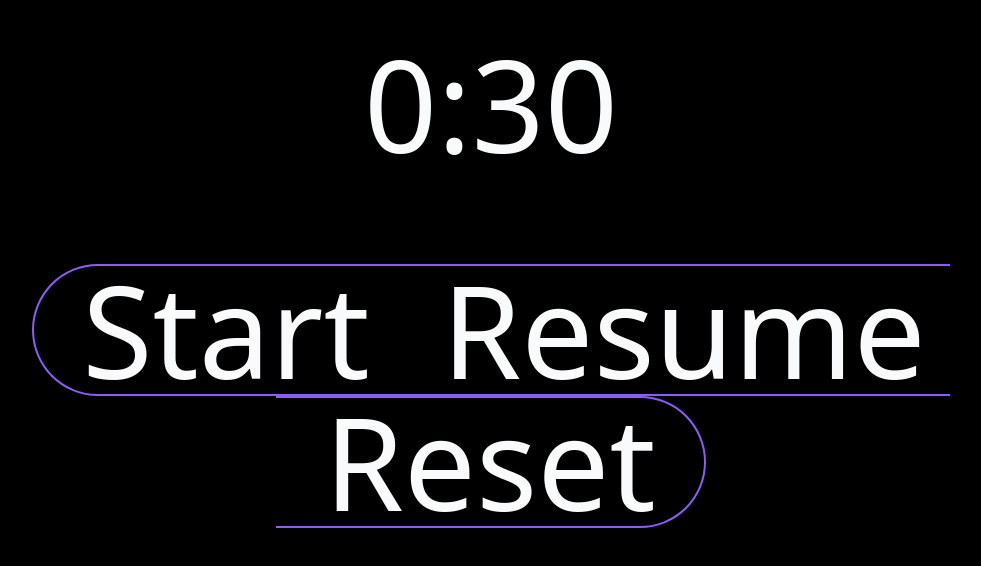
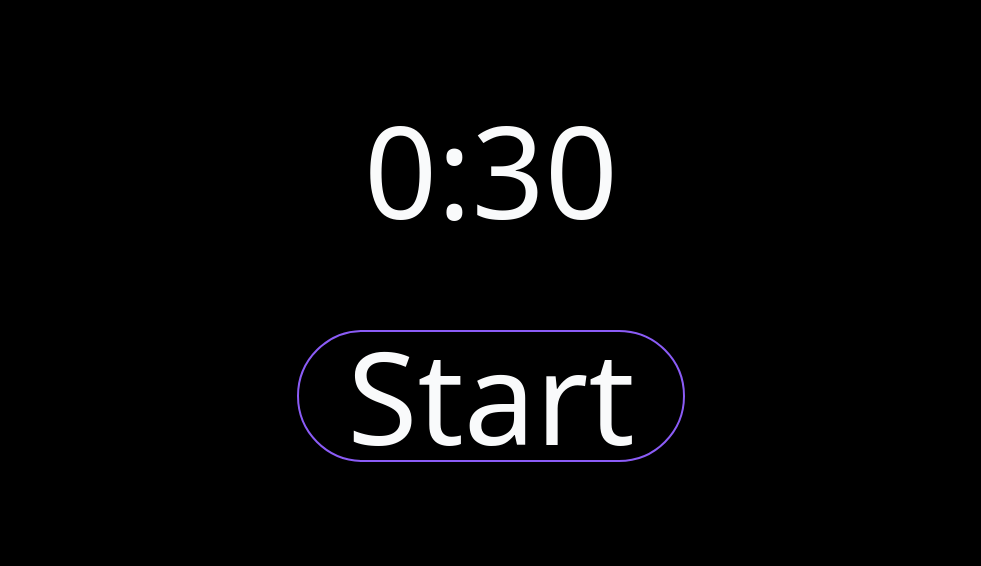
Before and after one commit to iamharshdabas/stopwatch, a React (Vite) app: page / in a window 1280 px wide. Shown: the part 164-730 px from the top of the page, without its empty margins (149-1130 px from the left). Built offline with nearby package versions, Linux system fonts and the light colour scheme.

Commit message:
ADD: start button appears when time is at initial duration

```diff
--- a/src/Timer.jsx
+++ b/src/Timer.jsx
@@ -7,12 +7,20 @@ const Timer = (props) => {
   const time = new Date()
   const expiryTime = time.setSeconds(time.getSeconds() + props.duration)
 
-  const { seconds, minutes, isRunning, start, pause, resume, restart } =
-    useTimer({
-      expiryTimestamp: expiryTime,
-      autoStart: false,
-      onExpire: () => alertSound.play(),
-    })
+  const {
+    seconds,
+    minutes,
+    isRunning,
+    totalSeconds,
+    start,
+    pause,
+    resume,
+    restart,
+  } = useTimer({
+    expiryTimestamp: expiryTime,
+    autoStart: false,
+    onExpire: () => alertSound.play(),
+  })
 
   return (
     <div className='text-9xl text-center'>
@@ -30,30 +38,23 @@ const Timer = (props) => {
         ) : (
           ''
         )}
-        {/* TODO: make start appear when time is at initial duration HINT: use totalSeconds in react-timer-hook */}
-        {isRunning ? (
-          ''
-        ) : (
+        {!isRunning && totalSeconds !== props.duration && (
           <button
             className='rounded-l-full px-12 border-y-2 border-l-2 border-y-violet-500 border-l-violet-500 border-r-black'
+            onClick={resume}
+          >
+            Resume
+          </button>
+        )}
+        {!isRunning && totalSeconds === props.duration && (
+          <button
+            className='rounded-full px-12 border-2 border-violet-500'
             onClick={start}
           >
             Start
           </button>
         )}
-        {isRunning ? (
-          ''
-        ) : (
-          <button
-            className='px-6 border-y-2 border-y-violet-500 border-x-black'
-            onClick={resume}
-          >
-            Resume
-          </button>
-        )}
-        {isRunning ? (
-          ''
-        ) : (
+        {!isRunning && totalSeconds !== props.duration && (
           <button
             className='rounded-r-full px-12 border-y-2 border-r-2 border-y-violet-500 border-r-violet-500 border-l-black'
             onClick={() => {
```
